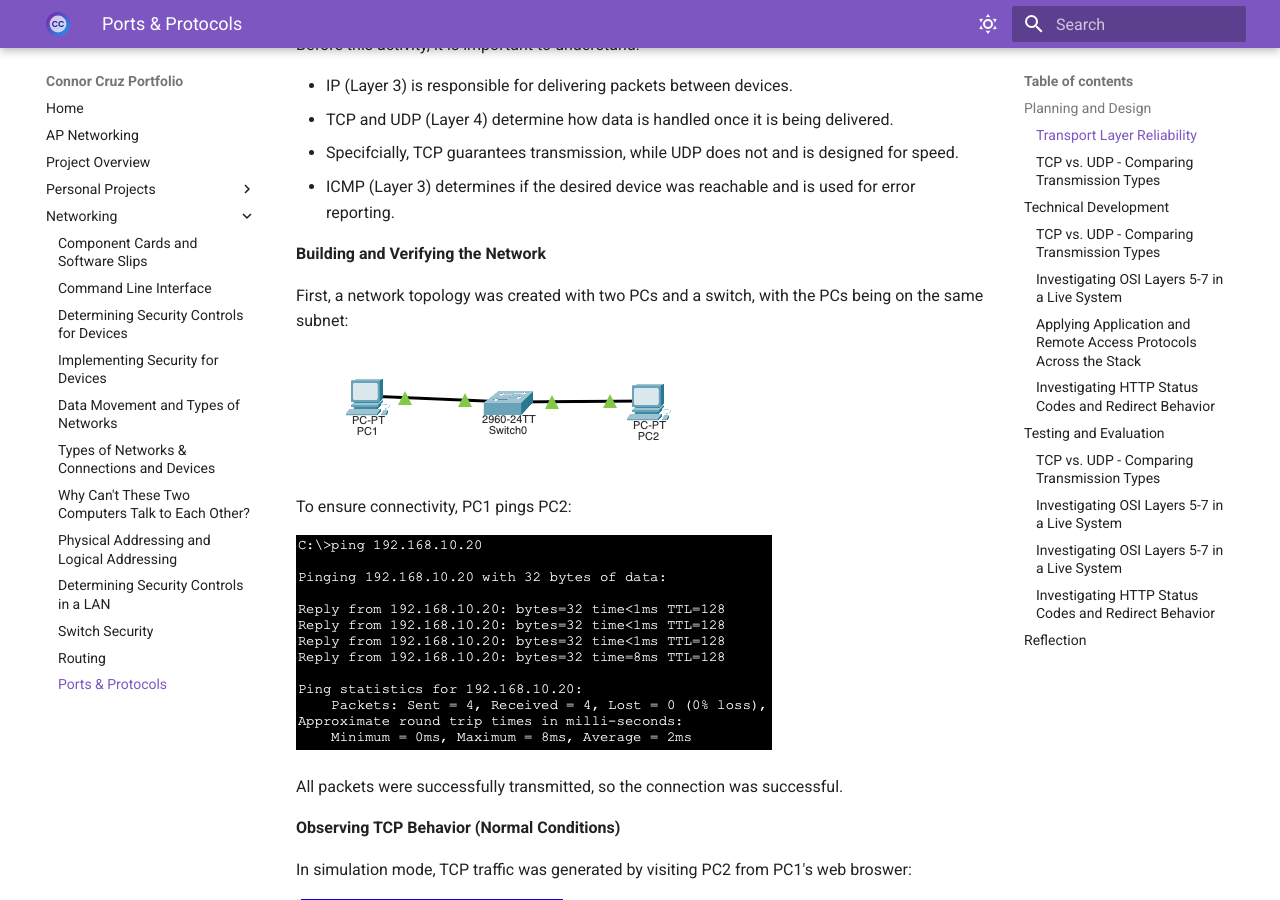
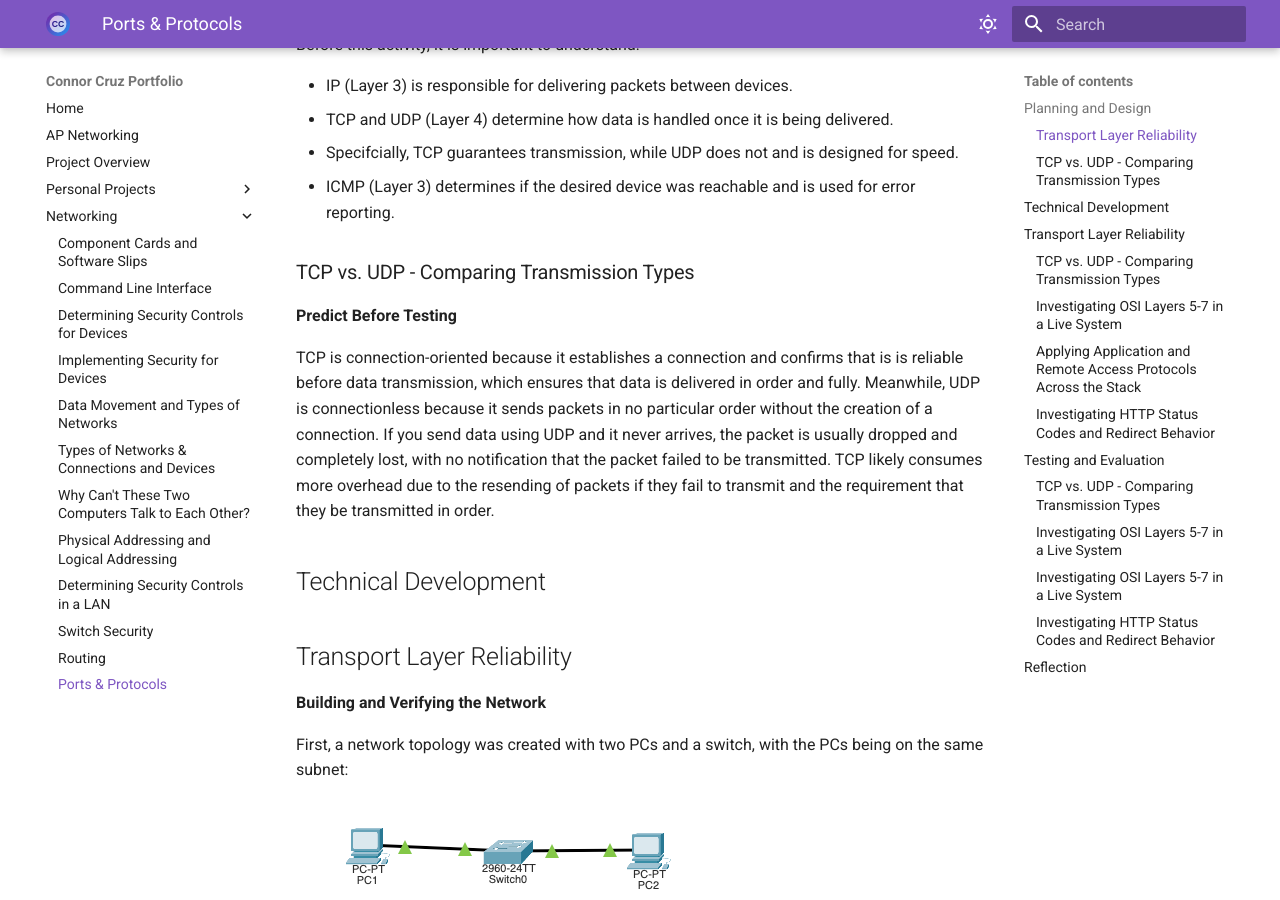
Before and after one commit to connorfcruz/cruz-connor-portfolio, an MkDocs documentation site: the page built from docs/networking/assignment12.md, in a window 1280 px wide and 900 px high, scrolled down 245 px. Built offline with MkDocs 1.6.1 and Material for MkDocs 9.7.7, drawn with Linux system fonts in a browser that asks for light colours; some of the changed text lies outside the part shown.

Commit message:
Assignment 12

```diff
--- a/docs/networking/assignment12.md
+++ b/docs/networking/assignment12.md
@@ -10,6 +10,16 @@ Before this activity, it is important to understand:
 - TCP and UDP (Layer 4) determine how data is handled once it is being delivered.
 - Specifcially, TCP guarantees transmission, while UDP does not and is designed for speed.
 - ICMP (Layer 3) determines if the desired device was reachable and is used for error reporting.
+
+### TCP vs. UDP - Comparing Transmission Types
+
+**Predict Before Testing**
+
+TCP is connection-oriented because it establishes a connection and confirms that is is reliable before data transmission, which ensures that data is delivered in order and fully. Meanwhile, UDP is connectionless because it sends packets in no particular order without the creation of a connection. If you send data using UDP and it never arrives, the packet is usually dropped and completely lost, with no notification that the packet failed to be transmitted. TCP likely consumes more overhead due to the resending of packets if they fail to transmit and the requirement that they be transmitted in order.
+
+## Technical Development
+
+## Transport Layer Reliability
 
 **Building and Verifying the Network**
 
```
Also changed, not shown: other parts of docs/networking/assignment12.md (+0 -8 lines), 1 other file.
